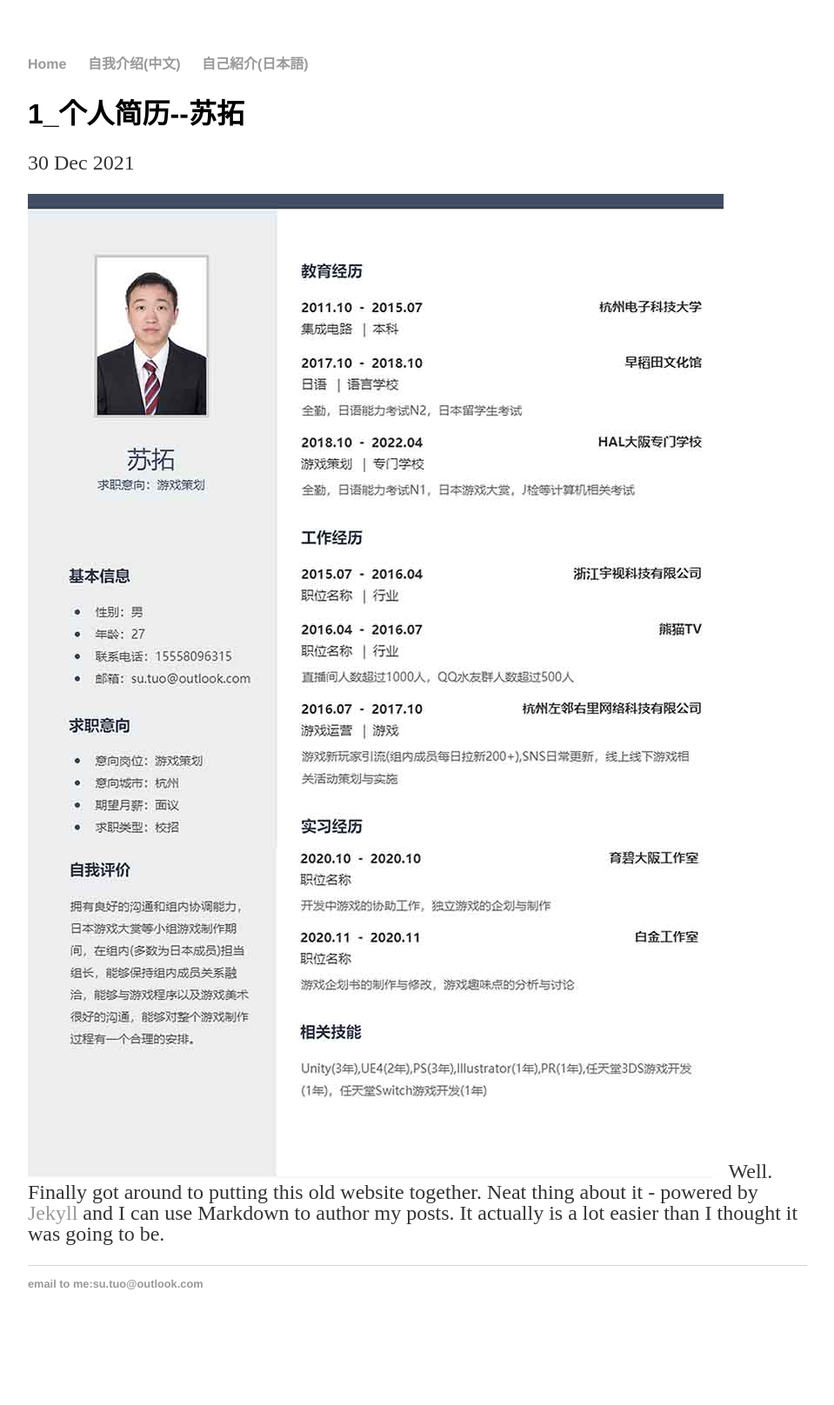
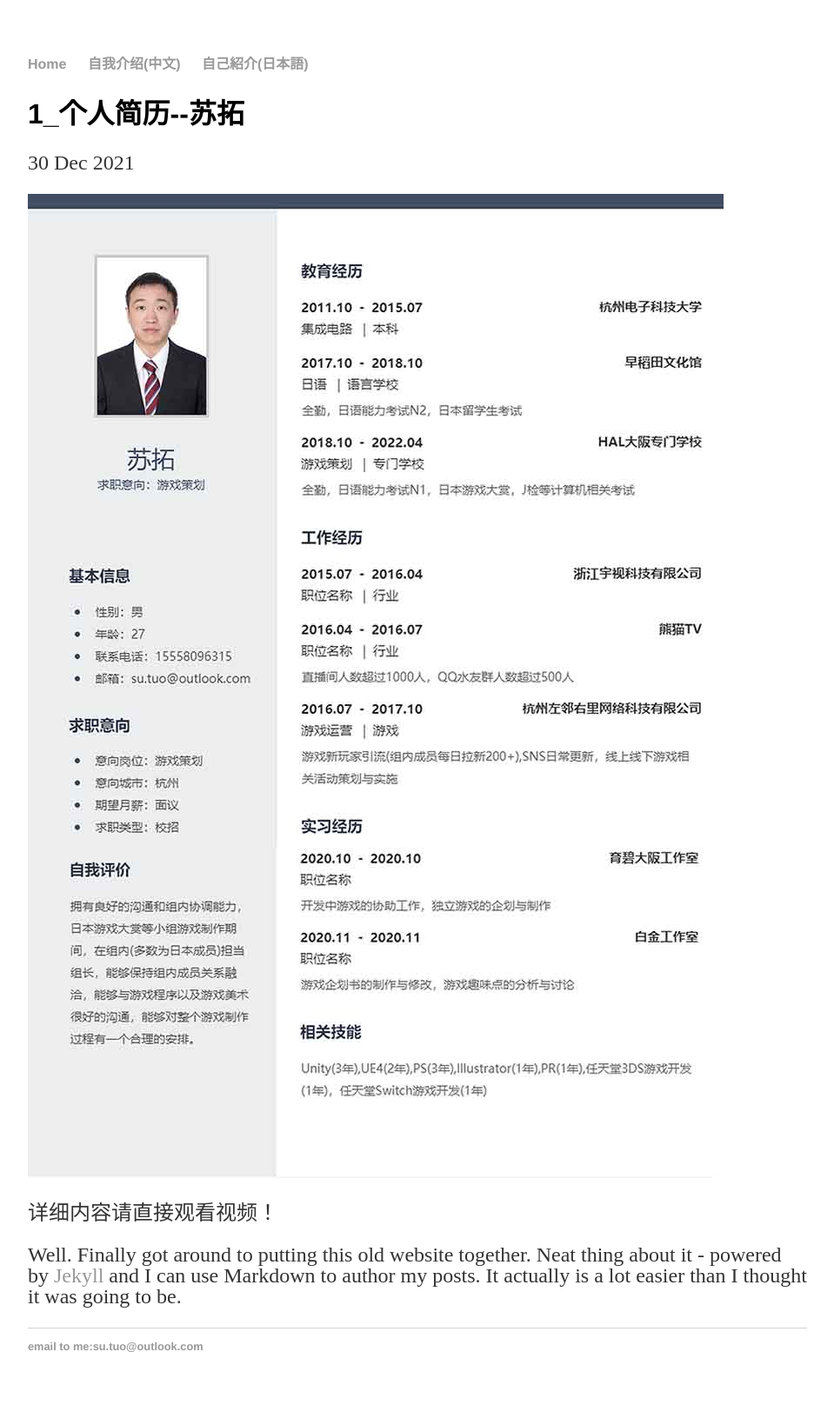
Before and after one commit to SotakuStudio/SotakuStudio.github.io, a Jekyll site: the page built from _posts/2021-12-30-chnresume.md, in a window 1280 px wide. Shown: the whole page at 87% size, without its empty margins (160-1119 px from the left). Built offline with Jekyll 4.4.1, drawn with Linux system fonts in a browser that asks for light colours; before the commit the page ends 1544 px from its top, so only the background shows below that.

Commit message:
Update 2021-12-30-chnresume.md

```diff
--- a/_posts/2021-12-30-chnresume.md
+++ b/_posts/2021-12-30-chnresume.md
@@ -4,4 +4,7 @@ title: "1_个人简历--苏拓"
 date: 2021-12-30
 ---
 ![Image text](https://github.com/SotakuStudio/SotakuStudio.github.io/blob/main/chnblog/image/chnresume.jpg?raw=true)
+
+详细内容请直接观看视频！
+
 Well. Finally got around to putting this old website together. Neat thing about it - powered by [Jekyll](http://jekyllrb.com) and I can use Markdown to author my posts. It actually is a lot easier than I thought it was going to be.
```
